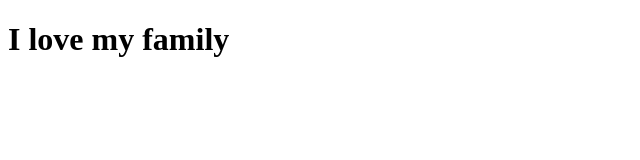
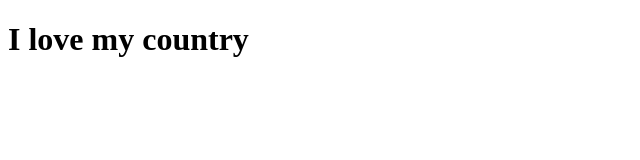
Before and after one commit to korinelu/dockerized-app-jenkins-pipeline, a plain HTML site: page my-app/index.html in a window 1280 px wide. Shown: the full height of the page, 0-640 px from the left. Drawn offline with Linux system fonts and the light colour scheme.

Commit message:
commit html changes by kokkera

```diff
--- a/my-app/index.html
+++ b/my-app/index.html
@@ -5,6 +5,6 @@
   <title>Hello Jenkins  file welcome to my love jesus</title>
 </head>
 <body>
-  <h1>I love my family</h1>
+  <h1>I love my country</h1>
 </body>
 </html>
```
